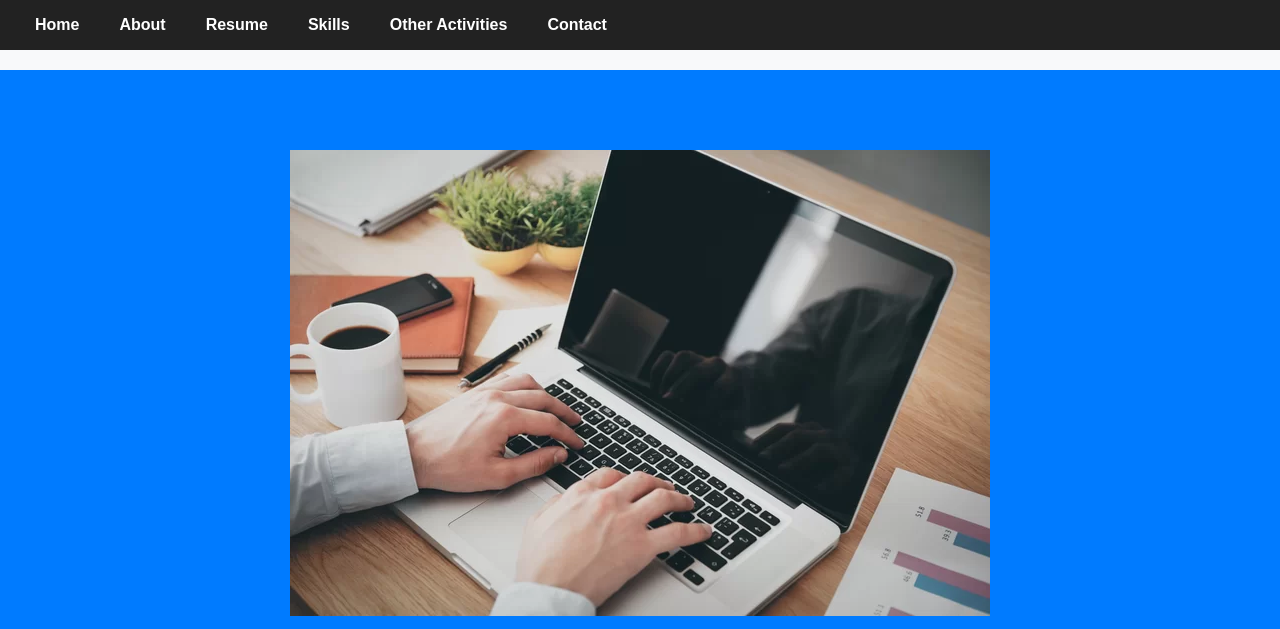
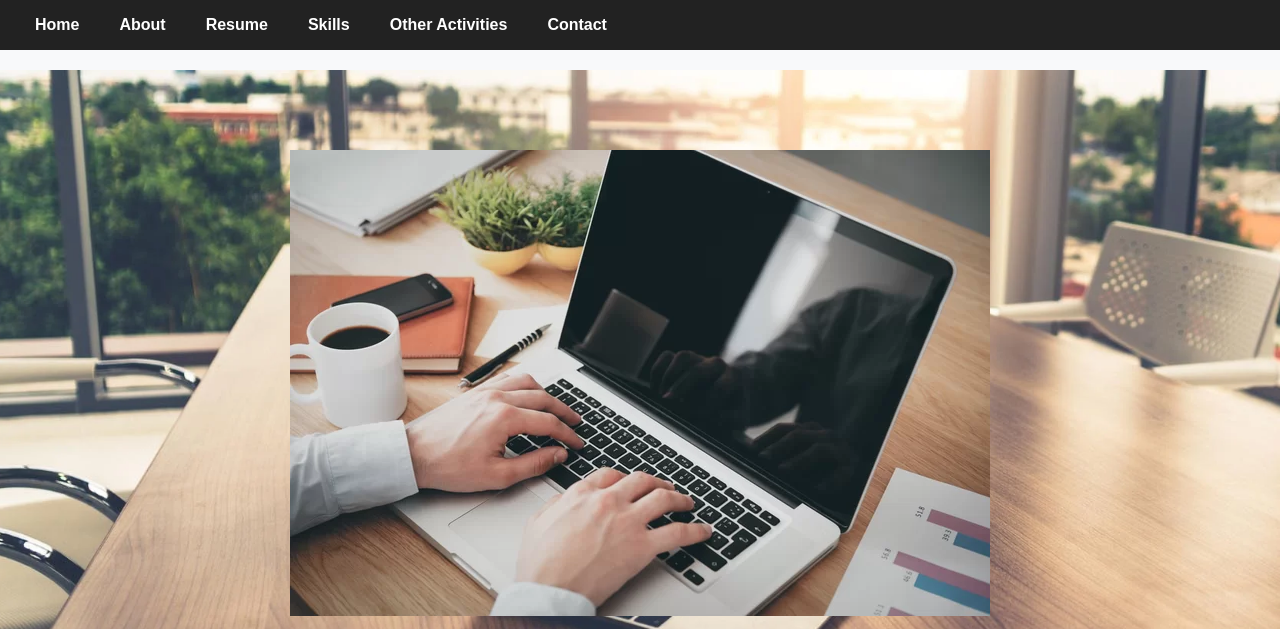
Before and after one commit to EmbedCode-Tech/portfolio, a plain HTML site: page index.html in a window 1280 px wide. Shown: the top 629 px of the page. Drawn offline with nearby package versions, Linux system fonts and the light colour scheme.

Commit message:
Update index.html

```diff
--- a/index.html
+++ b/index.html
@@ -40,7 +40,10 @@ body {
 #home {
     text-align: center;
     padding: 80px 20px;
-    background-color: #007bff;
+    background-image:url(2.webp);
+    background-repeat:no-repeat;
+    background-position:center;
+    background-size:cover;
     color: white;
 }
 
```
